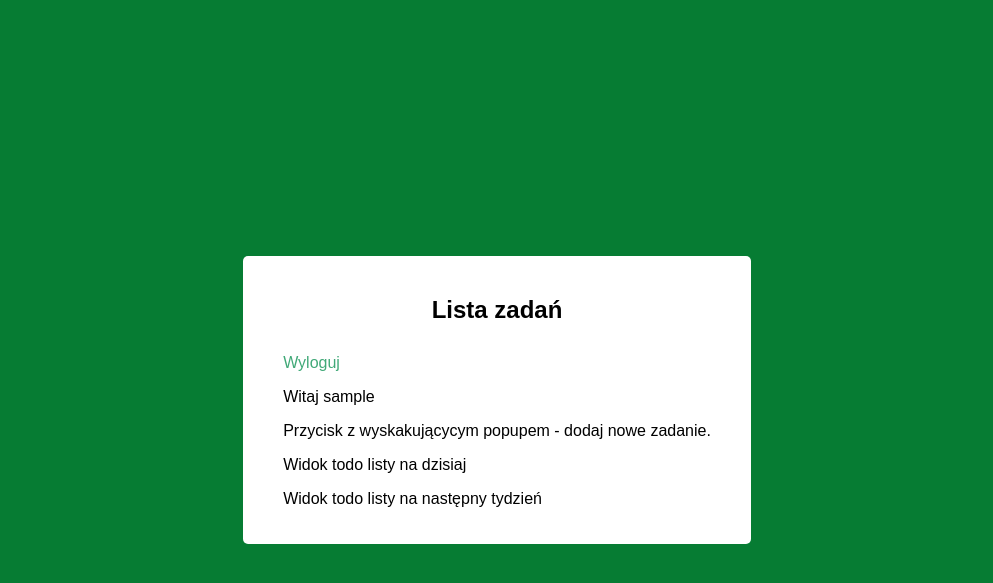
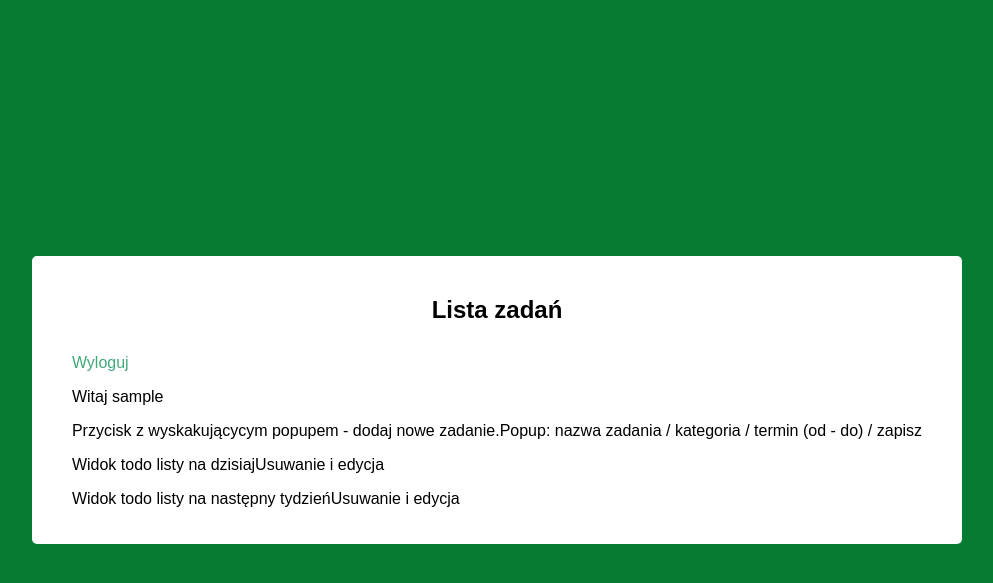
Before and after one commit to Aberratio/CleanFramework, a PHP site: page /menu.php in a window 1280 px wide. Shown: the top 583 px of the page, without its empty margins (143-1136 px from the left). Run offline with PHP 8.4, Linux system fonts and the light colour scheme; the visitor is signed in with stand-in values (Sample User, id 1).

Commit message:
tasks CRUD form

```diff
--- a/my_app/menu.php
+++ b/my_app/menu.php
@@ -34,16 +34,19 @@ if (!isset($_SESSION['is_logged'])) {
                 <p>
                     <?php
                     echo "Przycisk z wyskakującycym popupem - dodaj nowe zadanie.";
+                    echo "Popup: nazwa zadania / kategoria / termin (od - do) / zapisz";
                     ?>
                 </p>
                 <p>
                     <?php
                     echo "Widok todo listy na dzisiaj";
+                    echo "Usuwanie i edycja";
                     ?>
                 </p>
                 <p>
                     <?php
                     echo "Widok todo listy na następny tydzień";
+                    echo "Usuwanie i edycja";
                     ?>
                 </p>
 
```
